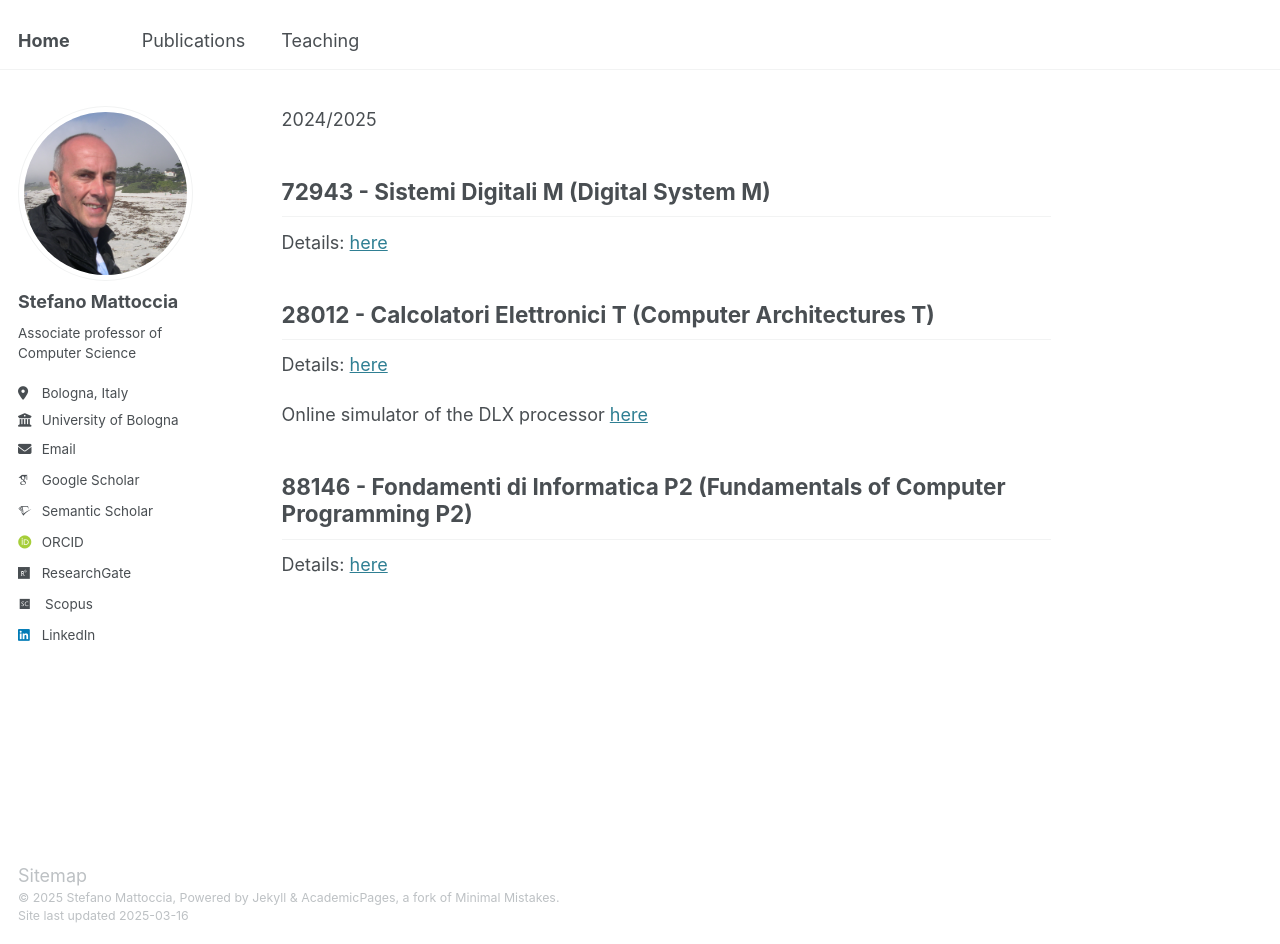
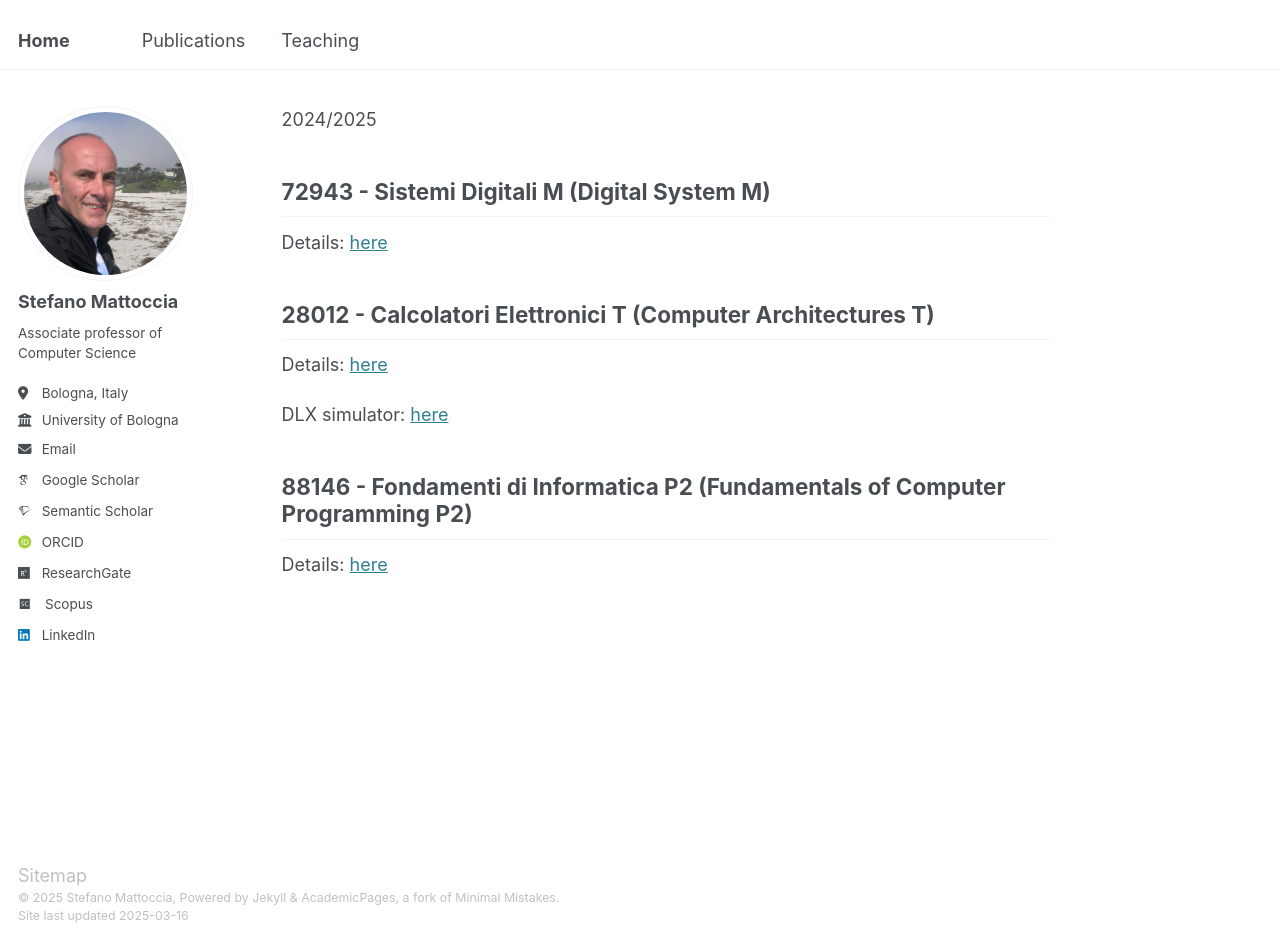
Before and after one commit to stefanomattoccia/stefanomattoccia.github.io, a Jekyll site: the page built from _pages/teaching.md, in a window 1280 px wide and 944 px high. Built offline with Jekyll 4.4.1, drawn with Linux system fonts in a browser that asks for light colours; some web fonts are replaced.

Commit message:
Update teaching.md

```diff
--- a/_pages/teaching.md
+++ b/_pages/teaching.md
@@ -17,7 +17,7 @@ Details: [here](https://www.unibo.it/en/study/phd-professional-masters-specialis
 ------
 Details: [here](https://www.unibo.it/en/study/phd-professional-masters-specialisation-schools-and-other-programmes/course-unit-catalogue/course-unit/2024/434701)
 
-Online simulator of the DLX processor [here](http://dlx-simulator.disi.unibo.it/simulator/dlx)
+DLX simulator: [here](http://dlx-simulator.disi.unibo.it/simulator/dlx)
 
 88146 - Fondamenti di Informatica P2 (Fundamentals of Computer Programming P2)
 ------
```
